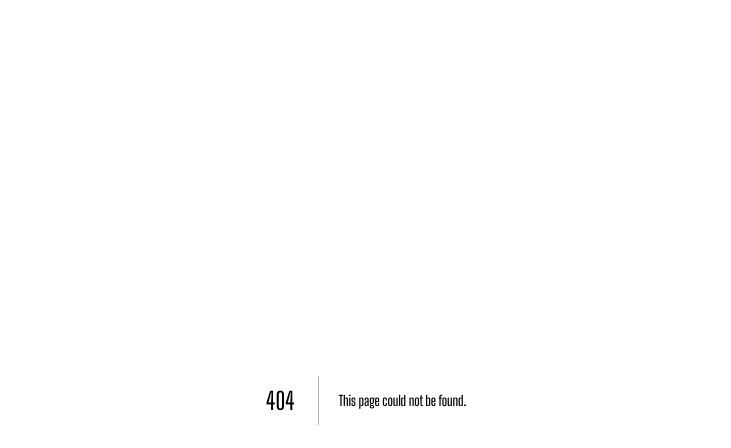
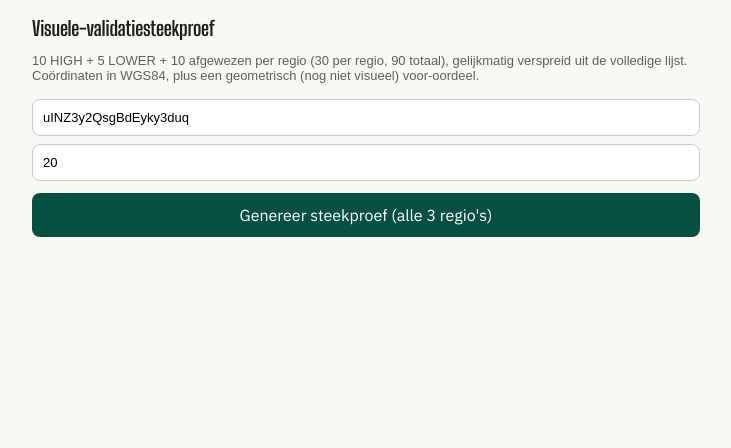
Before and after one commit to stuctech-eng/GoKnoop, a Next.js app: page /debug/nwb-visual-sample in a window 1280 px wide. Before the commit this address had no page. Shown: the top 448 px of the page, without its empty margins (274-1005 px from the left). Built offline with nearby package versions, Linux system fonts and the light colour scheme.

Commit message:
goknoop visual sample — v1.0.311 — 9 sep 2026, 09:27

```diff
--- /dev/null
+++ b/app/debug/nwb-visual-sample/page.tsx
@@ -0,0 +1,214 @@
+"use client";
+
+import { useState } from "react";
+import { generateConnectorCandidates, type GoKnoopNodeInput, type NwbSegmentInput, type CandidateGenerationResult, type ConnectorCandidate } from "@/lib/nwb-analysis/connector-candidates";
+import { rdToWgs84 } from "@/lib/route-engine/coordinate-transform";
+
+const REGIONS = [
+  { key: "hilversum", label: "Amsterdam <-> Hilversum" },
+  { key: "lochem", label: "Lochem / Achterhoek" },
+  { key: "volendam", label: "Volendam / Edam / Purmerend" },
+];
+
+const SAMPLE_SIZES = { high: 10, lower: 5, rejected: 10 };
+
+/**
+ * Kiest `n` kandidaten, gelijkmatig verspreid door de lijst (niet gewoon de
+ * eerste n) -- voorkomt dat de steekproef toevallig geclusterd is rond
+ * hoe de array intern geordend is.
+ */
+function pickEvenlySpaced<T>(arr: T[], n: number): T[] {
+  if (arr.length <= n) return arr;
+  const step = arr.length / n;
+  const picked: T[] = [];
+  for (let i = 0; i < n; i++) picked.push(arr[Math.floor(i * step)]);
+  return picked;
+}
+
+/**
+ * Geometrisch VOOR-oordeel -- NADRUKKELIJK NIET hetzelfde als een visuele/
+ * satelliet-bevestiging (die kan alleen Te zelf doen, via de kaart die
+ * hieronder apart wordt aangeboden). Dit is puur wat uit hoek/afstand/
+ * junction-degree is af te leiden, als startpunt voor de echte controle.
+ */
+function geometricPreAssessment(c: ConnectorCandidate): string {
+  if (c.confidence === "rejected") {
+    if (c.bearingAngleDeg !== null && c.bearingAngleDeg < 5) return "geometrisch: waarschijnlijk terecht afgewezen (correct systeemgedrag)";
+    return "geometrisch: UNCERTAIN grensgeval -- hoek dicht bij de 15°-drempel, visueel controleren of dit toch een echte aansluiting is";
+  }
+  if (c.confidence === "lower") {
+    return "geometrisch: UNCERTAIN (Set B -- fietsrijdbaarheid niet hard bevestigd, zie Fase 2-rapport, los van de geometrie hier)";
+  }
+  if (c.bearingAngleDeg !== null && c.bearingAngleDeg > 40 && c.nwbJunctionDegree >= 2) {
+    return "geometrisch: plausibel (duidelijke hoek + echte kruising)";
+  }
+  return "geometrisch: UNCERTAIN (grenswaarde qua hoek en/of doodlopend eindpunt) -- visueel controleren";
+}
+
+type SampledCandidate = ConnectorCandidate & {
+  region: string;
+  goknoopWgs84: { lat: number; lon: number };
+  nwbWgs84: { lat: number; lon: number };
+  geometricAssessment: string;
+};
+
+function CopyAllButton({ text }: { text: string }) {
+  const [copied, setCopied] = useState(false);
+  async function handleCopy() {
+    try {
+      await navigator.clipboard.writeText(text);
+      setCopied(true);
+      setTimeout(() => setCopied(false), 2000);
+    } catch {
+      setCopied(false);
+    }
+  }
+  return (
+    <button
+      onClick={handleCopy}
+      style={{ width: "100%", padding: 12, fontSize: 15, background: copied ? "#085041" : "#333", color: "white", border: "none", borderRadius: 8, marginBottom: 16 }}
+    >
+      {copied ? "Alles gekopieerd ✓" : "Kopieer ALLES (voor Claude)"}
+    </button>
+  );
+}
+
+export default function NwbVisualSamplePage() {
+  const [datasetVersionId, setDatasetVersionId] = useState("uINZ3y2QsgBdEyky3duq");
+  const [searchRadiusM, setSearchRadiusM] = useState("20");
+  const [running, setRunning] = useState(false);
+  const [log, setLog] = useState<string[]>([]);
+  const [sample, setSample] = useState<SampledCandidate[]>([]);
+
+  function getKey() {
+    return window.localStorage.getItem("goknoop_debug_secret") || "";
+  }
+
+  async function runAll() {
+    setRunning(true);
+    setLog([]);
+    setSample([]);
+    const key = getKey();
+    const fullSample: SampledCandidate[] = [];
+
+    for (const region of REGIONS) {
+      setLog((prev) => [...prev, `--- ${region.key}: starten ---`]);
+
+      const segmentsById = new Map<string, NwbSegmentInput>();
+      let offset = 0;
+      for (;;) {
+        try {
+          const params = new URLSearchParams({ region: region.key, offset: String(offset) });
+          if (key) params.set("key", key);
+          const res = await fetch(`/api/debug/nwb-collector-read-tiles?${params.toString()}`, { cache: "no-store" });
+          const json = await res.json();
+          if (!res.ok) {
+            setLog((prev) => [...prev, `⚠️ ${region.key}: ${json.details ?? json.error}`]);
+            setRunning(false);
+            return;
+          }
+          for (const seg of json.segments as NwbSegmentInput[]) segmentsById.set(seg.id, seg);
+          if (json.done) break;
+          offset += json.tilesInPage;
+        } catch (err) {
+          setLog((prev) => [...prev, `⚠️ ${region.key}: ${err instanceof Error ? err.message : String(err)}`]);
+          setRunning(false);
+          return;
+        }
+      }
+
+      let goknoopNodes: GoKnoopNodeInput[] = [];
+      try {
+        const params = new URLSearchParams({ region: region.key, datasetVersionId });
+        if (key) params.set("key", key);
+        const res = await fetch(`/api/debug/nwb-collector-goknoop-bearings?${params.toString()}`, { cache: "no-store" });
+        const json = await res.json();
+        if (!res.ok) {
+          setLog((prev) => [...prev, `⚠️ ${region.key}: ${json.details ?? json.error}`]);
+          setRunning(false);
+          return;
+        }
+        goknoopNodes = json.nodes;
+      } catch (err) {
+        setLog((prev) => [...prev, `⚠️ ${region.key}: ${err instanceof Error ? err.message : String(err)}`]);
+        setRunning(false);
+        return;
+      }
+
+      await new Promise((r) => setTimeout(r, 30));
+      const result: CandidateGenerationResult = generateConnectorCandidates(goknoopNodes, Array.from(segmentsById.values()), Number(searchRadiusM));
+
+      const highs = pickEvenlySpaced(result.candidates.filter((c) => c.confidence === "high"), SAMPLE_SIZES.high);
+      const lowers = pickEvenlySpaced(result.candidates.filter((c) => c.confidence === "lower"), SAMPLE_SIZES.lower);
+      const rejecteds = pickEvenlySpaced(result.candidates.filter((c) => c.confidence === "rejected"), SAMPLE_SIZES.rejected);
+
+      for (const c of [...highs, ...lowers, ...rejecteds]) {
+        fullSample.push({
+          ...c,
+          region: region.key,
+          goknoopWgs84: rdToWgs84(c.goknoopCoords.x, c.goknoopCoords.y),
+          nwbWgs84: rdToWgs84(c.nwbCoords.x, c.nwbCoords.y),
+          geometricAssessment: geometricPreAssessment(c),
+        });
+      }
+
+      setLog((prev) => [...prev, `✅ ${region.key}: steekproef van ${highs.length + lowers.length + rejecteds.length} kandidaten gekozen uit ${result.summary.totalCandidates} totaal.`]);
+    }
+
+    setSample(fullSample);
+    setLog((prev) => [...prev, `Klaar. ${fullSample.length} kandidaten totaal in de steekproef.`]);
+    setRunning(false);
+  }
+
+  const copyText = JSON.stringify(
+    sample.map((c) => ({
+      region: c.region,
+      confidence: c.confidence,
+      goknoopNodeId: c.goknoopNodeId,
+      goknoopWgs84: c.goknoopWgs84,
+      nwbSegmentId: c.nwbSegmentId,
+      nwbBstCode: c.nwbBstCode,
+      nwbWgs84: c.nwbWgs84,
+      distanceM: Math.round(c.distanceM * 10) / 10,
+      bearingAngleDeg: c.bearingAngleDeg !== null ? Math.round(c.bearingAngleDeg * 10) / 10 : null,
+      nwbJunctionDegree: c.nwbJunctionDegree,
+      rejectionReason: c.rejectionReason,
+      geometricAssessment: c.geometricAssessment,
+    })),
+    null,
+    2
+  );
+
+  return (
+    <div style={{ padding: 16, fontFamily: "sans-serif", maxWidth: 700, margin: "0 auto" }}>
+      <h1 style={{ fontSize: 20, marginBottom: 8 }}>Visuele-validatiesteekproef</h1>
+      <p style={{ fontSize: 13, opacity: 0.7, marginBottom: 16 }}>
+        10 HIGH + 5 LOWER + 10 afgewezen per regio (30 per regio, 90 totaal), gelijkmatig verspreid uit de volledige lijst. Coördinaten in WGS84, plus een geometrisch (nog niet visueel) voor-oordeel.
+      </p>
+
+      <div style={{ display: "grid", gap: 8, marginBottom: 12 }}>
+        <input value={datasetVersionId} onChange={(e) => setDatasetVersionId(e.target.value)} placeholder="datasetVersionId" style={{ padding: 10, fontSize: 13, border: "1px solid #ccc", borderRadius: 8 }} />
+        <input value={searchRadiusM} onChange={(e) => setSearchRadiusM(e.target.value)} placeholder="zoekstraal (m)" style={{ padding: 10, fontSize: 13, border: "1px solid #ccc", borderRadius: 8 }} />
+      </div>
+
+      <button onClick={runAll} disabled={running} style={{ width: "100%", padding: 12, fontSize: 16, background: "#085041", color: "white", border: "none", borderRadius: 8, marginBottom: 12 }}>
+        {running ? "Bezig..." : "Genereer steekproef (alle 3 regio's)"}
+      </button>
+
+      {log.length > 0 && (
+        <div style={{ fontSize: 11, background: "#f0f0eb", padding: 10, borderRadius: 8, marginBottom: 12, maxHeight: 150, overflowY: "auto" }}>
+          {log.map((l, i) => (
+            <div key={i}>{l}</div>
+          ))}
+        </div>
+      )}
+
+      {sample.length > 0 && (
+        <>
+          <CopyAllButton text={copyText} />
+          <pre style={{ fontSize: 9, background: "#f5f5f0", padding: 8, borderRadius: 6, overflowX: "auto", whiteSpace: "pre-wrap" }}>{copyText}</pre>
+        </>
+      )}
+    </div>
+  );
+}
--- a/app/debug/page.tsx
+++ b/app/debug/page.tsx
@@ -27,6 +27,7 @@ const CATEGORIES: DebugCategory[] = [
   {
     title: "Netwerkgat-onderzoek",
     links: [
+      { href: "/debug/nwb-visual-sample", label: "Visuele-validatiesteekproef", description: "90 representatieve connector-kandidaten met WGS84-coördinaten en geometrisch voor-oordeel." },
       { href: "/debug/nwb-connector-candidates", label: "Fase 3: Connectorkandidaten", description: "Genereert en beoordeelt GoKnoop<->NWB-connectorkandidaten, met parallel-detectie en confidence-niveaus." },
       { href: "/debug/nwb-collector-runner", label: "NWB-verzamelaar (achtergrond)", description: "Verzamelt systematisch, gegarandeerd-compleet NWB per regio, dan de definitieve analyse." },
       { href: "/debug/nwb-combined-route-test", label: "Beslissende gecombineerde routetest", description: "Verzamelt de corridor, bouwt GoKnoop+NWB samen, test of Dijkstra een realistische route vindt." },
```
